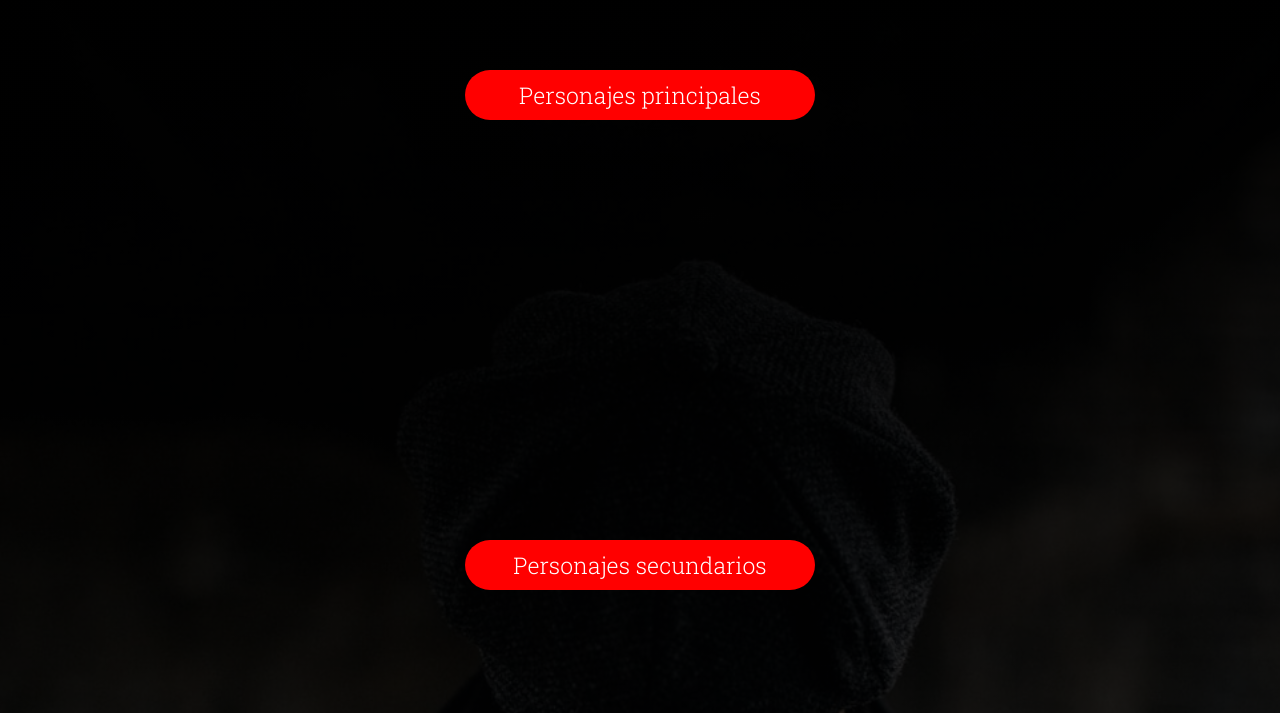
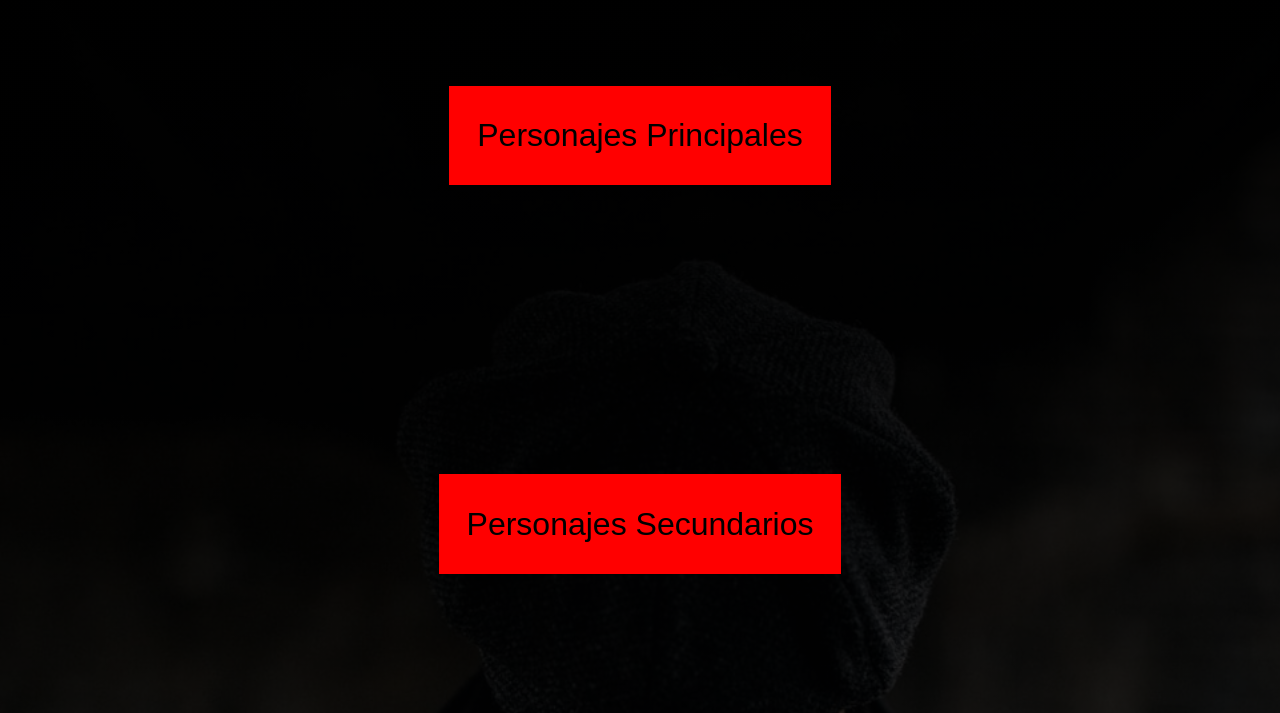
Before and after one commit to mroizman/Tercer-entrega, a plain HTML site: page pages/reparto.html in a window 1280 px wide. Shown: the part 87-800 px from the top of the page. Drawn offline with nearby package versions, Linux system fonts and the light colour scheme.

Commit message:
tarea coder

```diff
--- a/css/style.css
+++ b/css/style.css
@@ -78,6 +78,44 @@ header{
     align-items: center;
     transition: all 1s;
 }
+button {
+    font-size: 2em;
+    background: red;
+    color: black;
+    border: 0.25rem solid red;
+    padding: 0.85em 0.75em;
+    margin: 1rem;
+    position: relative;
+    z-index: 1;
+    overflow: hidden;
+  }
+  button:hover {
+    color: red;
+}
+button::after {
+    content: "";
+    background: black;
+    position: absolute;
+    z-index: -1;
+    padding: 0.85em 0.75em;
+    display: block;
+  }
+  button[class^="slide"]::after {
+    transition: all 0.35s;
+  }
+  button[class^="slide"]:hover::after {
+    left: 0;
+    right: 0;
+    top: 0;
+    bottom: 0;
+    transition: all 0.35s;
+  }
+  button.slide_from_left::after {
+    top: 0;
+    bottom: 0;
+    left: -100%;
+    right: 100%;
+  }
 #parallax{
     background-image: linear-gradient(rgba(0, 0, 0, 0.7), rgba(0, 0, 0, 0.3)), url(../imagenes/peaky_blinders_derivados.jpeg_293974595.webp);
     background-attachment: fixed;
@@ -87,7 +125,7 @@ header{
     width: 100%;
 }
 #parallax3{
-    background-image: url(../imagenes/arthur_shelby_-_peaky_blinders.jpg_522314038.webp);
+    background-image: linear-gradient(rgba(0, 0, 0, 0.5), rgba(0, 0, 0, 0.2)), url(../imagenes/arthur_shelby_-_peaky_blinders.jpg_522314038.webp);
     background-attachment: fixed;
     background-repeat: no-repeat;
     background-size: cover;
@@ -219,6 +257,9 @@ align-items: center;
     filter: blur(10px);
     max-width: 100%;
 }
+#background-video{
+    background: linear-gradient(rgba(0, 0, 0, 1), rgba(0, 0, 0, 0.5));
+}
 /*------------------------------------------ HOVERS ----------------------------------------------------*/
 .bar nav ul li:hover{
     transform: scale(1.2);
@@ -257,7 +298,6 @@ align-items: center;
     .titulo1{font-size: 40px;}
     .titulo2{font-size: 20px;}
     .titulo3{font-size: 100px;}
-    .titulo4{font-size: 85px;}
     #parallax{height: 80vh; background-attachment: scroll;}
     #parallax2{height: 80vh; background-attachment: scroll;}
     #parallax3{height: 80vh; background-attachment: scroll;}
--- a/pages/reparto.html
+++ b/pages/reparto.html
@@ -30,8 +30,8 @@
     </header>
     <div class="main">
         <div class="boxtitulo">
-            <p class="titulo4">Personajes principales</p>
-            <p class="titulo4">Personajes secundarios</p>
+            <button class="slide_from_left">Personajes Principales</button>
+            <button class="slide_from_left">Personajes Secundarios</button>
         </div>
     </div>
     <div class="boxpersonajes">
```
Also changed, not shown: index.html (+2 -1 lines), pages/temporadas.html (+1 -1 lines).
